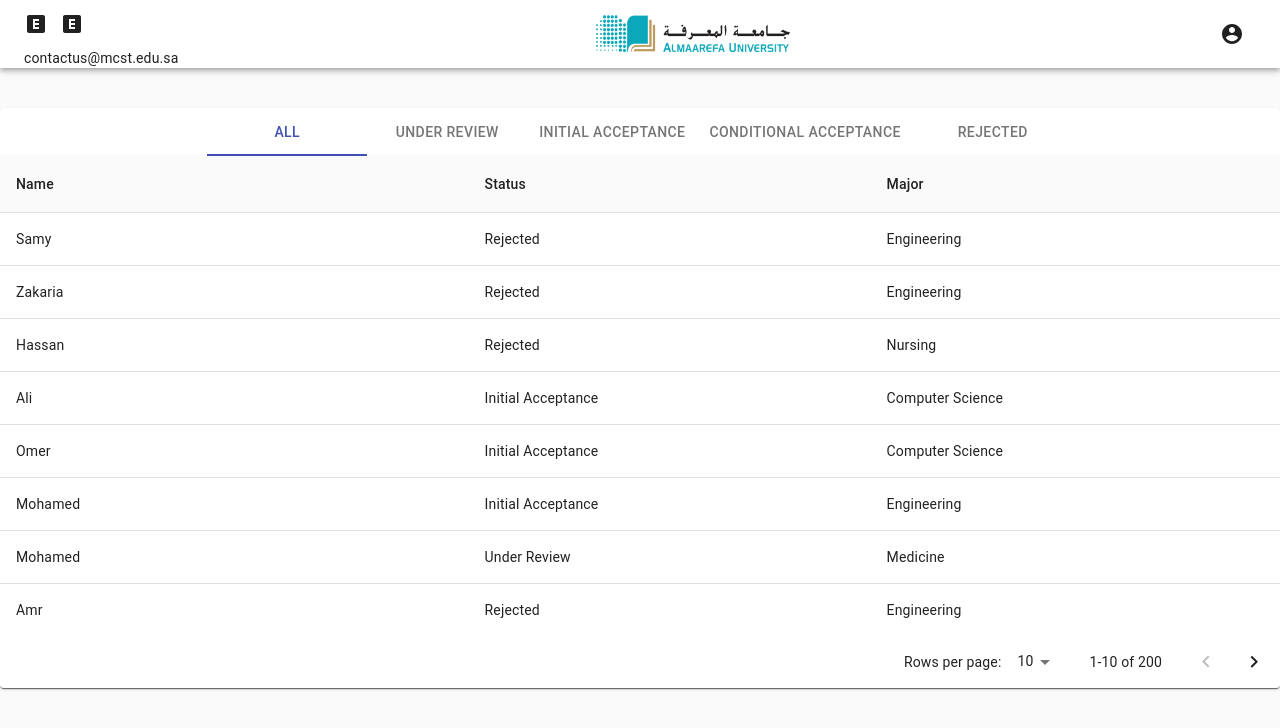
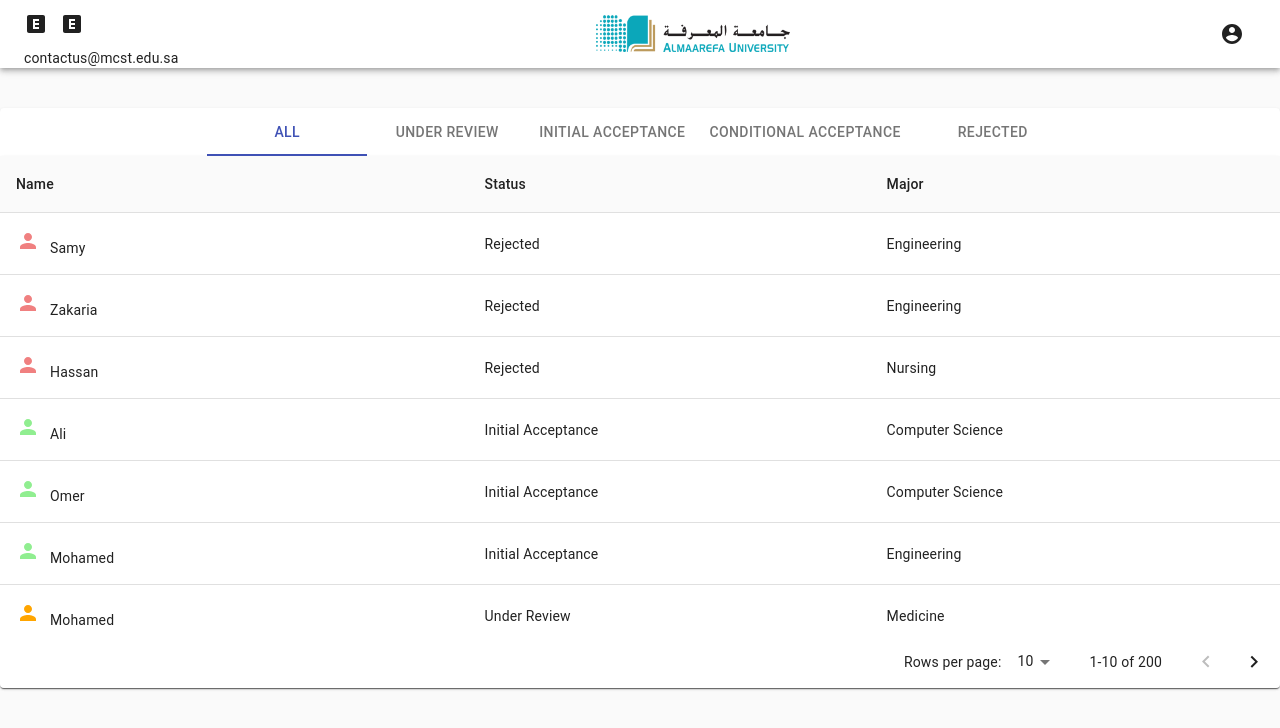
Before and after one commit to amrfekryy/MU-task, a React (Create React App) app: page / in a window 1280 px wide. Shown: the top 728 px of the page. Built offline with nearby package versions, Linux system fonts and the light colour scheme; the HTML template or start-up script is replaced by a standard one.

Commit message:
colorful student icon

```diff
--- a/src/components/body/table.js
+++ b/src/components/body/table.js
@@ -8,7 +8,7 @@ import TableContainer from '@material-ui/core/TableContainer';
 import TableHead from '@material-ui/core/TableHead';
 import TablePagination from '@material-ui/core/TablePagination';
 import TableRow from '@material-ui/core/TableRow';
-
+import Person from '@material-ui/icons/Person';
 
 const useStyles = makeStyles({
   root: {
@@ -51,6 +51,7 @@ export default function StickyHeadTable(props) {
     <Paper className={classes.root}>
       <TableContainer className={classes.container}>
         <Table stickyHeader aria-label="sticky table">
+
           <TableHead>
             <TableRow>
               {columns.map((column) => (
@@ -64,6 +65,7 @@ export default function StickyHeadTable(props) {
               ))}
             </TableRow>
           </TableHead>
+
           <TableBody>
             {rows.slice(page * rowsPerPage, page * rowsPerPage + rowsPerPage).map((row) => {
               return (
@@ -72,6 +74,18 @@ export default function StickyHeadTable(props) {
                     const value = row[column.id];
                     return (
                       <TableCell key={column.id} align={column.align}>
+                        {column.id === 'name' && <Person
+                          style={{
+                            color: {
+                              'ur': 'orange',
+                              'ia': 'lightgreen',
+                              'ca': 'lightgreen',
+                              'r': 'lightcoral'
+                              }[row.st_code],
+                            // fontSize: 20
+                            marginRight: 10
+                          }}
+                        />}
                         {column.format && typeof value === 'number' ? column.format(value) : value}
                       </TableCell>
                     );
@@ -80,6 +94,7 @@ export default function StickyHeadTable(props) {
               );
             })}
           </TableBody>
+
         </Table>
       </TableContainer>
       <TablePagination
```
